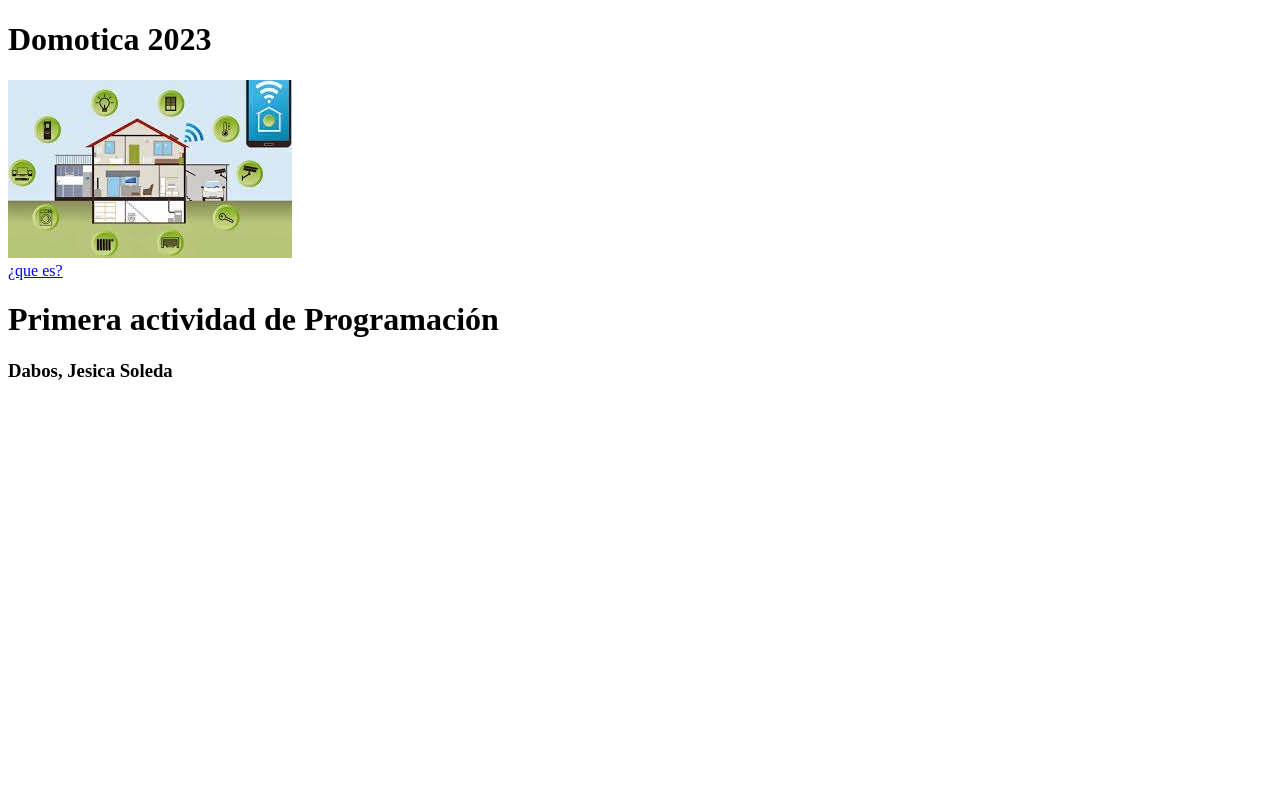
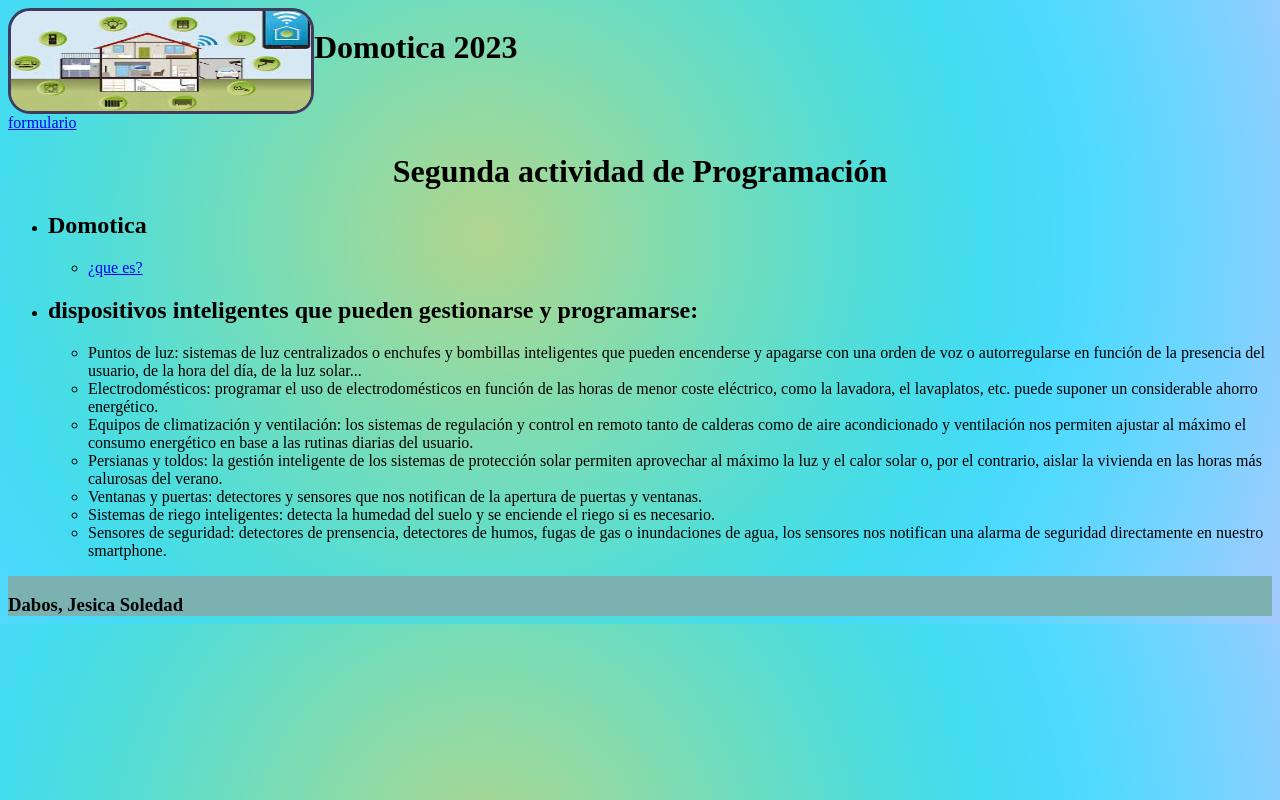
Before and after one commit to jesicadabos/programacionII, a plain HTML site: page index.html in a window 1280 px wide. Drawn offline with Linux system fonts and the light colour scheme.

Commit message:
artividad2

```diff
--- /dev/null
+++ b/estilo/estilo.css
@@ -0,0 +1,36 @@
+body{
+    background-image: radial-gradient(circle at 37.89% 37.89%, #b0d58f 0, #a6d795 5%, #9bd99d 10%, #90daa5 15%, #84dbad 20%, #79dcb6 25%, #6eddc0 30%, #63ddc9 35%, #58ddd3 40%, #4fdddc 45%, #48dde5 50%, #44dcee 55%, #45dbf5 60%, #4adafd 65%, #53d9ff 70%, #5fd7ff 75%, #6cd5ff 80%, #7ad2ff 85%, #89d0ff 90%, #98cdff 95%, #a6caff 100%);
+}
+
+
+header{
+    display: flex;
+    flex-direction:row;
+
+}
+
+img{
+    width:300px;
+    height:100px;
+    border:3px solid rgb(65, 60, 95);
+    border-radius:22px;
+    float:left ;
+}
+h1{
+    text-align: center;
+
+}
+footer {
+    background-color: rgb(123, 177, 176);
+    position: relative;
+    bottom: 0;
+    width: 100%;
+    height: 40px;
+    color: rgb(0, 6, 7);
+    display: flex;
+
+
+  }
+  h3{
+    text-align: center;
+  }
--- a/index.html
+++ b/index.html
@@ -4,21 +4,68 @@
     <meta charset="UTF-8">
     <meta http-equiv="X-UA-Compatible" content="IE=edge">
     <meta name="viewport" content="width=device-width, initial-scale=1.0">
+    <link rel="stylesheet" href="./estilo/estilo.css">
     <title>Actividad1</title>
 </head>
 <body>
     <header>
+        <img src="./assets/img/imagen1.jpg"alt= domotica>
         <h1>Domotica 2023</h1>
-        <img src="./assets/img/imagen1.jpg"alt= domotica>
+
     </header>
 <nav>
-<a href="https://e-ficiencia.com/domotica-que-es-y-como-funciona/">¿que es?</a>
+<a href="./pagina/formulario.html">formulario</a>
 </nav>
 <main>
-<h1>Primera actividad de Programación</h1>
+<h1>Segunda actividad de Programación</h1>
+<div>
+    <ul>
+        <li>
+            <h2>
+            Domotica
+            </h2>
+            <ul>
+                <li><a href="https://e-ficiencia.com/domotica-que-es-y-como-funciona/">¿que es?</a></li>
+            </li>
+            </ul>
+        </li>
+        <li>
+            <h2>
+                dispositivos inteligentes que pueden gestionarse y programarse:
+            </h2>
+            <ul>
+                <li>
+                    Puntos de luz: sistemas de luz centralizados o enchufes y bombillas inteligentes que pueden encenderse y apagarse con una orden de voz o autorregularse en función de la presencia del usuario, de la hora del día, de la luz solar...
+                </li>
+                <li>
+                    Electrodomésticos: programar el uso de electrodomésticos en función de las horas de menor coste eléctrico, como la lavadora, el lavaplatos, etc. puede suponer un considerable ahorro energético.
+                </li>
+                <li>
+                     Equipos de climatización y ventilación: los sistemas de regulación y control en remoto tanto de calderas como de aire acondicionado y ventilación nos permiten ajustar al máximo el consumo energético en base a las rutinas diarias del usuario.
+                </li>
+                <li>
+                    Persianas y toldos: la gestión inteligente de los sistemas de protección solar permiten aprovechar al máximo la luz y el calor solar o, por el contrario, aislar la vivienda en las horas más calurosas del verano.
+                </li>
+                <li>
+                    Ventanas y puertas:  detectores y sensores que nos notifican de la apertura de puertas y ventanas.
+                </li>
+                <li>
+                    Sistemas de riego inteligentes: detecta la humedad del suelo y se enciende el riego si es necesario.
+                </li>
+                <li>
+                Sensores de seguridad: detectores de prensencia, detectores de humos,  fugas de gas o inundaciones de agua, los sensores nos notifican una alarma de seguridad directamente en nuestro smartphone.
+                 </li>
+            </ul>
+        </li>
+
+      </ul>
+</div>
+<div>
+
+</div>
 </main>
 <footer>
-<h3>Dabos, Jesica Soleda</h3>
+<h3>Dabos, Jesica Soledad</h3>
 </footer>
 
 </body>
```
Also changed, not shown: pagina/formulario.html (added).
